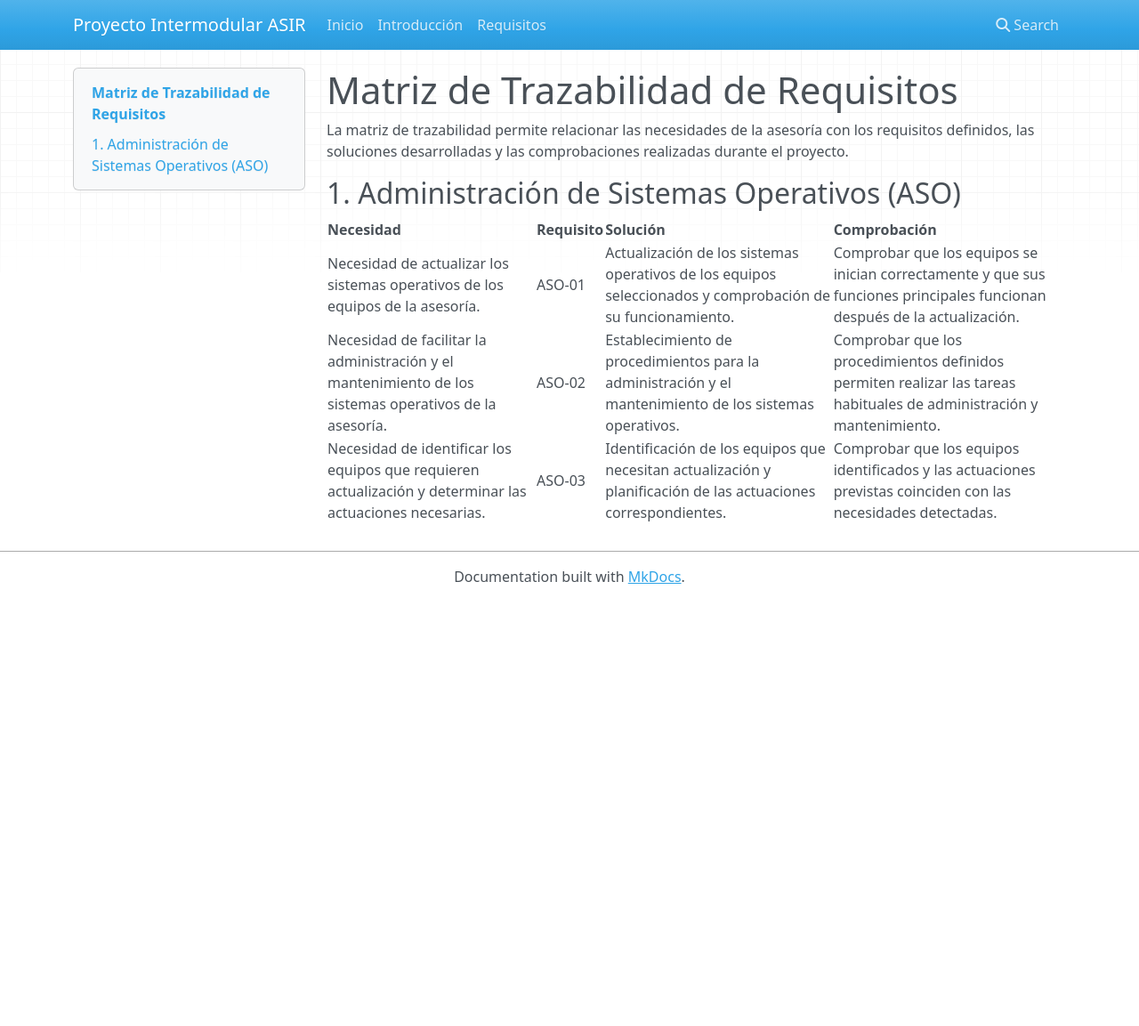
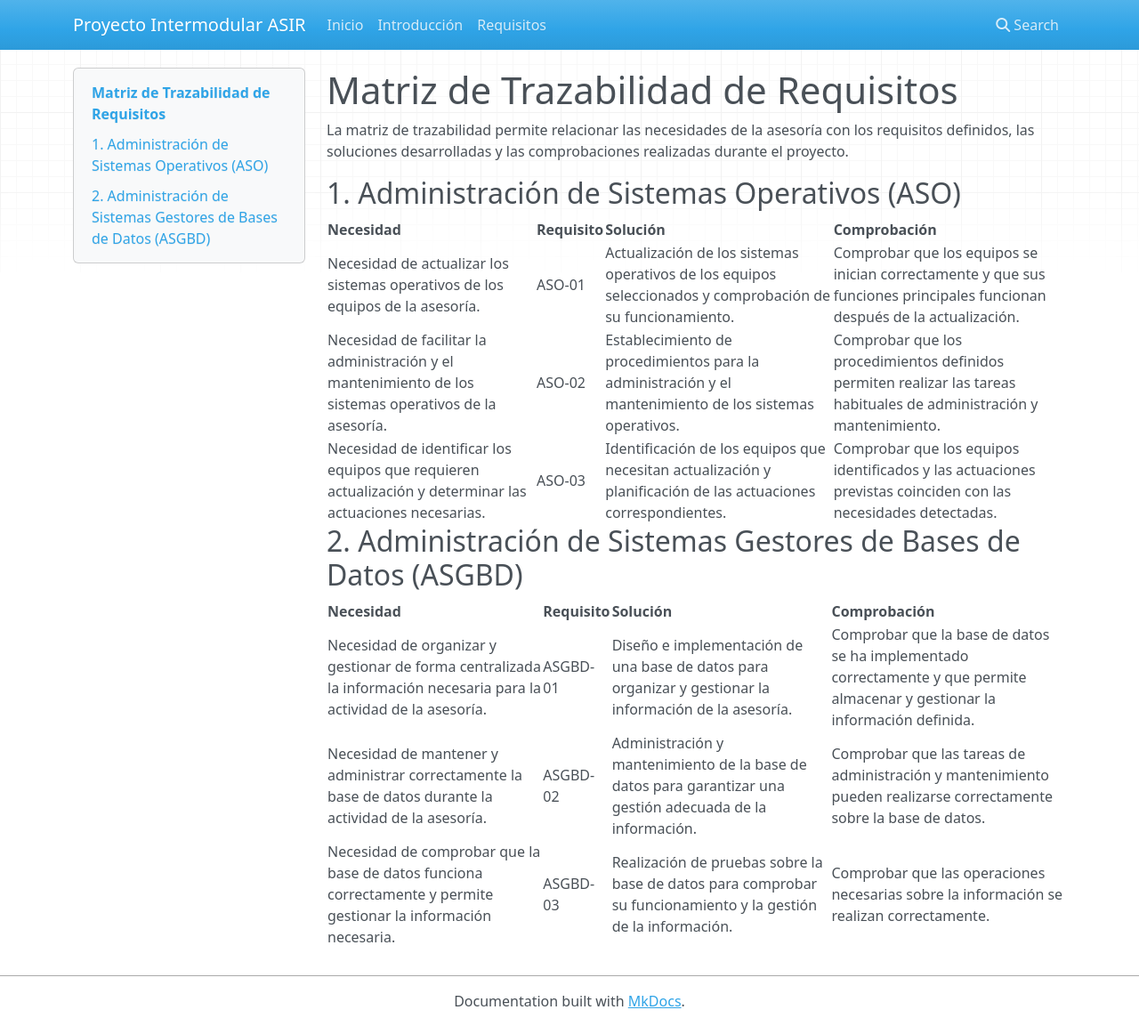
Before and after one commit to amorenog146/Proyecto-Intermodular-ASIR, an MkDocs documentation site: the page built from docs/03_trazabilidad.md, in a window 1280 px wide and 1153 px high. Shown: the whole window at 89% size. Built offline with MkDocs 1.6.1, drawn with Linux system fonts in a browser that asks for light colours; nearby versions of some CDN libraries.

Commit message:
Añadida trazabilidad de ASGBD

```diff
--- a/docs/03_trazabilidad.md
+++ b/docs/03_trazabilidad.md
@@ -9,3 +9,11 @@ La matriz de trazabilidad permite relacionar las necesidades de la asesoría con
 | Necesidad de actualizar los sistemas operativos de los equipos de la asesoría. | ASO-01 | Actualización de los sistemas operativos de los equipos seleccionados y comprobación de su funcionamiento. | Comprobar que los equipos se inician correctamente y que sus funciones principales funcionan después de la actualización. |
 | Necesidad de facilitar la administración y el mantenimiento de los sistemas operativos de la asesoría. | ASO-02 | Establecimiento de procedimientos para la administración y el mantenimiento de los sistemas operativos. | Comprobar que los procedimientos definidos permiten realizar las tareas habituales de administración y mantenimiento. |
 | Necesidad de identificar los equipos que requieren actualización y determinar las actuaciones necesarias. | ASO-03 | Identificación de los equipos que necesitan actualización y planificación de las actuaciones correspondientes. | Comprobar que los equipos identificados y las actuaciones previstas coinciden con las necesidades detectadas. |
+
+## 2. Administración de Sistemas Gestores de Bases de Datos (ASGBD)
+
+| Necesidad | Requisito | Solución | Comprobación |
+|---|---|---|---|
+| Necesidad de organizar y gestionar de forma centralizada la información necesaria para la actividad de la asesoría. | ASGBD-01 | Diseño e implementación de una base de datos para organizar y gestionar la información de la asesoría. | Comprobar que la base de datos se ha implementado correctamente y que permite almacenar y gestionar la información definida. |
+| Necesidad de mantener y administrar correctamente la base de datos durante la actividad de la asesoría. | ASGBD-02 | Administración y mantenimiento de la base de datos para garantizar una gestión adecuada de la información. | Comprobar que las tareas de administración y mantenimiento pueden realizarse correctamente sobre la base de datos. |
+| Necesidad de comprobar que la base de datos funciona correctamente y permite gestionar la información necesaria. | ASGBD-03 | Realización de pruebas sobre la base de datos para comprobar su funcionamiento y la gestión de la información. | Comprobar que las operaciones necesarias sobre la información se realizan correctamente. |
```
